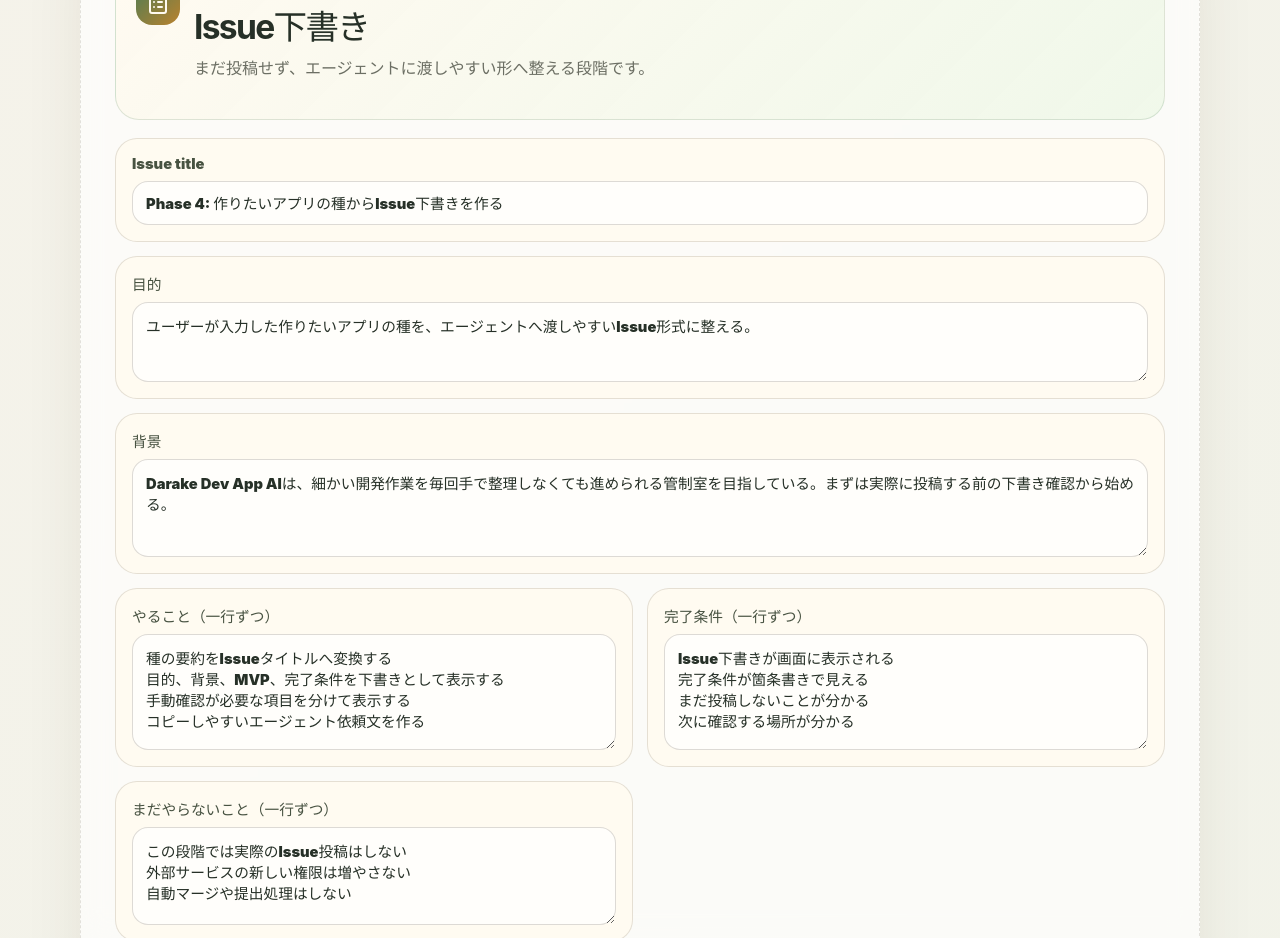
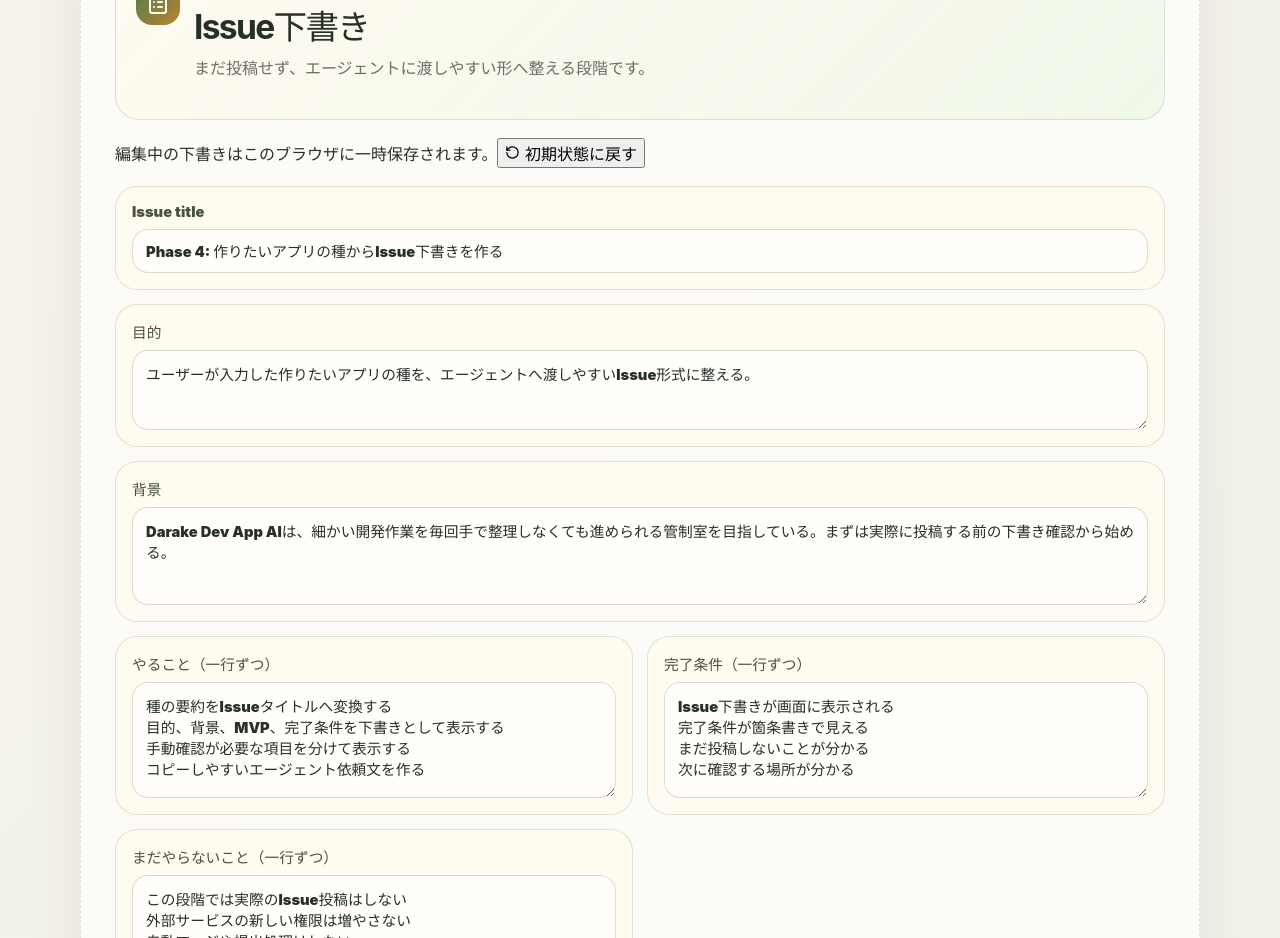
Before and after one commit to sunpotflower4460-cpu/darake-dev-app-AI, a React (Vite) app: page / in a window 1280 px wide. Shown: the part 7760-8698 px from the top of the page. Built offline with nearby package versions, Linux system fonts and the light colour scheme.

Commit message:
feat: persist issue draft edits locally

```diff
--- a/src/components/IssueDraftPanel.tsx
+++ b/src/components/IssueDraftPanel.tsx
@@ -1,7 +1,8 @@
 import { useMemo, useState } from 'react';
-import { Check, ClipboardList, Copy, SendHorizontal } from 'lucide-react';
+import { Check, ClipboardList, Copy, RotateCcw, SendHorizontal } from 'lucide-react';
 import { issueDraft } from '../data/issueDraft';
 import type { IssueDraft } from '../data/issueDraft';
+import { clearDraft, loadDraft, saveDraft } from '../utils/draftStore';
 import { formatIssueDraft } from '../utils/formatIssueDraft';
 
 function toLines(items: string[]): string {
@@ -35,11 +36,20 @@ function TextAreaField({ label, value, rows = 4, onChange }: { label: string; va
 
 export function IssueDraftPanel() {
   const [copyState, setCopyState] = useState<'idle' | 'copied' | 'failed'>('idle');
-  const [draft, setDraft] = useState<IssueDraft>(issueDraft);
+  const [draft, setDraft] = useState<IssueDraft>(() => loadDraft());
   const formattedDraft = useMemo(() => formatIssueDraft(draft), [draft]);
 
   function updateDraft(next: Partial<IssueDraft>) {
-    setDraft((current) => ({ ...current, ...next }));
+    setDraft((current) => {
+      const updated = { ...current, ...next };
+      saveDraft(updated);
+      return updated;
+    });
+  }
+
+  function handleReset() {
+    const resetDraft = clearDraft();
+    setDraft(resetDraft);
   }
 
   async function handleCopy() {
@@ -62,6 +72,11 @@ export function IssueDraftPanel() {
           <h3>Issue下書き</h3>
           <p>まだ投稿せず、エージェントに渡しやすい形へ整える段階です。</p>
         </div>
+      </div>
+
+      <div className="draftSaveNote">
+        <strong>編集中の下書きはこのブラウザに一時保存されます。</strong>
+        <button type="button" onClick={handleReset}><RotateCcw size={15} /> 初期状態に戻す</button>
       </div>
 
       <div className="issueEditorGrid">
```
